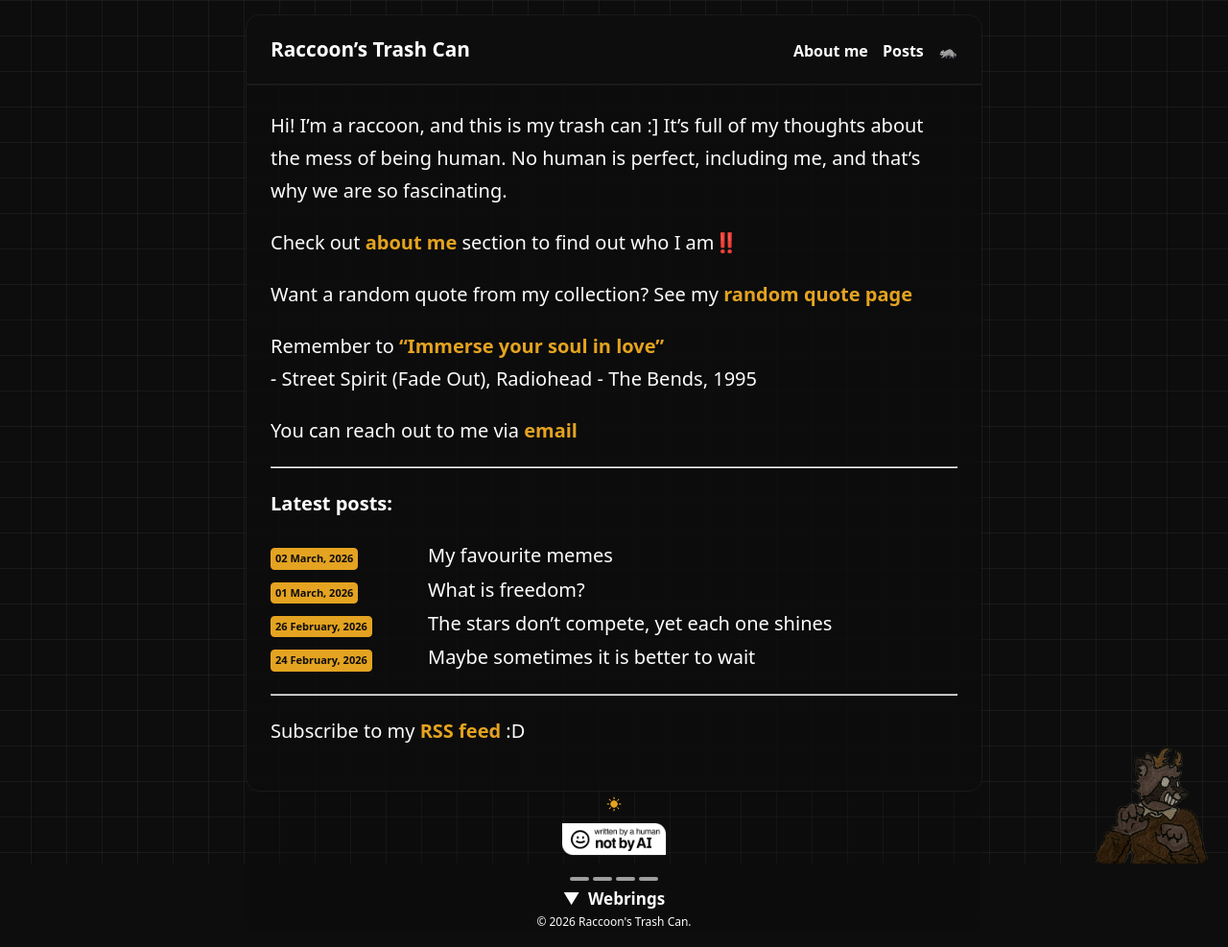
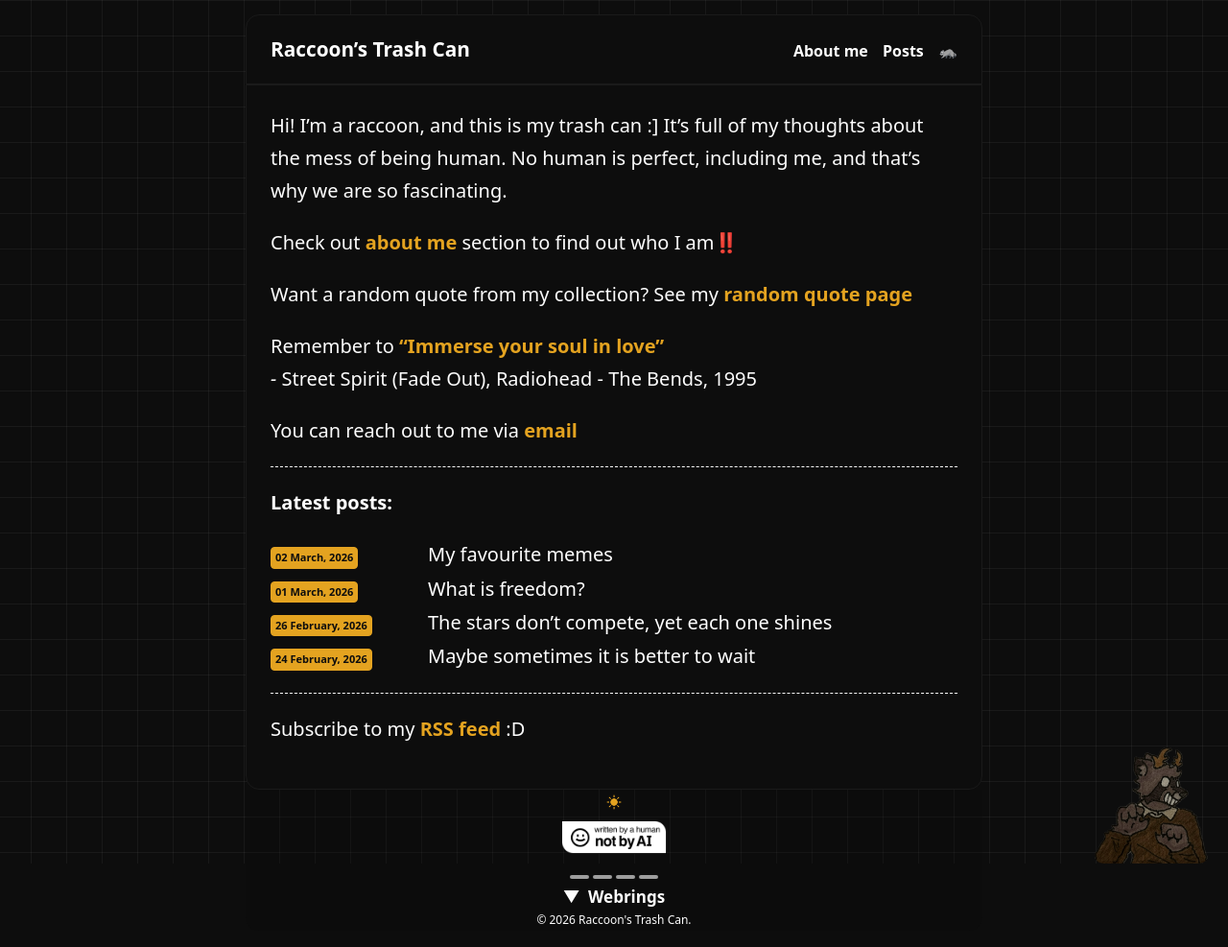
Before and after one commit to raccoonfangz/raccoonfangz.github.io, a Jekyll site: the page built from index.md, in a window 1280 px wide. Shown: the whole page at 96% size. Built offline with Jekyll 4.4.1, drawn with Linux system fonts in a browser that asks for light colours; grey boxes are pictures that could not be loaded.

Commit message:
Update style.css

```diff
--- a/assets/css/style.css
+++ b/assets/css/style.css
@@ -63,6 +63,12 @@ a {
   color: var(--heading-color);
   text-decoration: none;
   cursor: pointer;
+}
+
+figcaption {
+  font-size: 16px;
+  text-align: center;
+  margin-top: -2px;
 }
 
 a:hover {
@@ -248,12 +254,6 @@ table tr:nth-child(even) {
   }
 }
 
-figcaption {
-  font-size: 16px;
-  text-align: center;
-  margin-top: -2px;
-}
-
 code {
   font-family: monospace;
   padding: 2px;
@@ -322,6 +322,10 @@ footer {
   background-color: transparent;
 }
 
+hr {
+  border: 0;
+  border-top: 1px dashed;
+}
 
 footer p {
   margin: 0;
@@ -466,14 +470,13 @@ body::before {
 main {
   position: relative;
   z-index: 1;
-  background-color: rgba(253, 253, 253, 0.85);
-  border-radius: 0;
+  background-color: var(--background-color);
+  border-radius: 0 0 14px 14px;
   max-width: var(--width);
   margin: 0 auto;
   padding: 5px 25px 25px 25px;
-  border-radius: 0 0 14px 14px;
 }
 
 :root[data-theme="dark"] main {
-  background-color: rgba(13, 13, 13, 0.85);
+  background-color: var(--background-color);
 }
```
